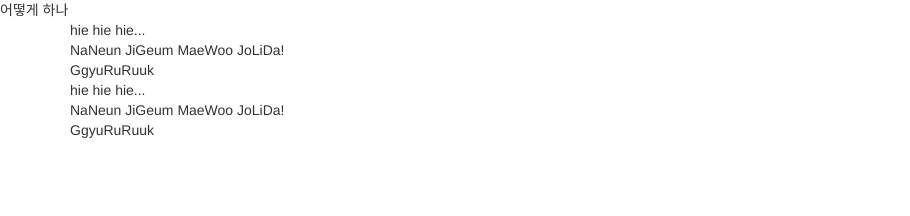
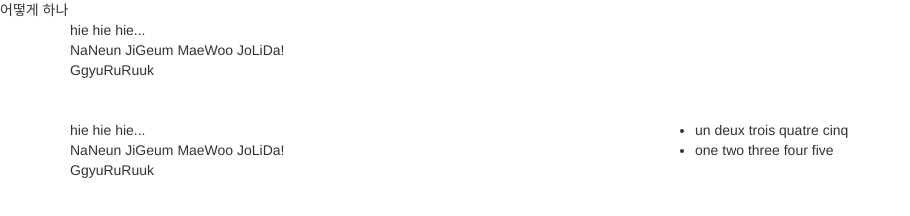
Before and after one commit to mirificatio/mirificatio.github.io, a plain HTML site: page index.html in a window 1280 px wide. Shown: the whole page, without its empty margins (0-910 px from the left). Drawn offline with nearby package versions, Linux system fonts and the light colour scheme.

Commit message:
170925201301

```diff
--- a/index.html
+++ b/index.html
@@ -21,14 +21,33 @@
 				</div>
 			</div>
 
+			<br><br>
+
 			<div class="row">
 				<div class="col-lg-6">
 					hie hie hie...<br>
 					NaNeun JiGeum MaeWoo JoLiDa!<br>
 					GgyuRuRuuk
 				</div>
+				<div class="col-lg-3">
+					<ul>
+						<li>
+							un
+							deux
+							trois
+							quatre
+							cinq
+						</li>
+						<li>
+							one
+							two
+							three
+							four
+							five
+						</li>
+					</ul>
+				</div>
 			</div>
-
 		</div>
 	</body>
 
```
